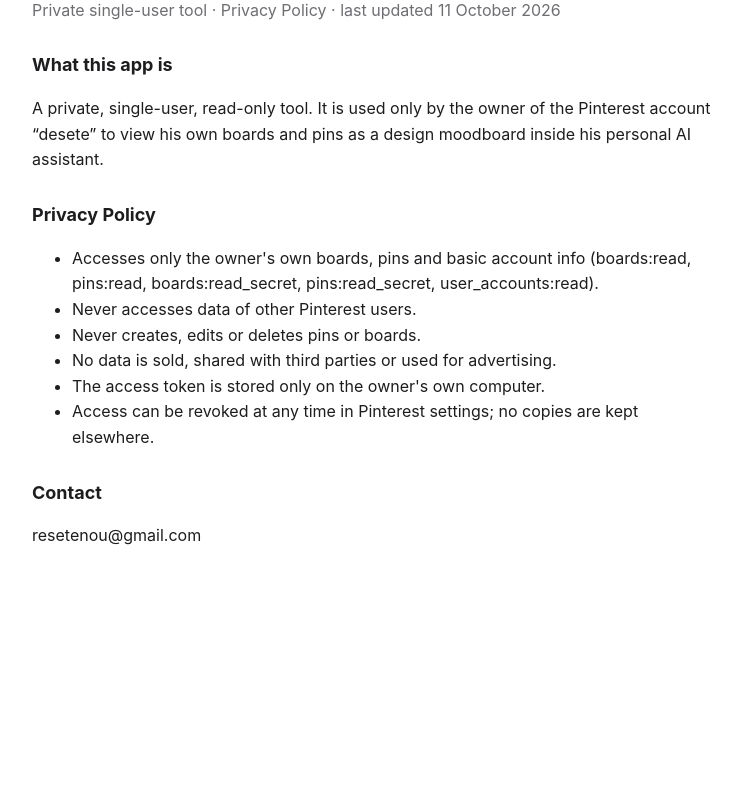
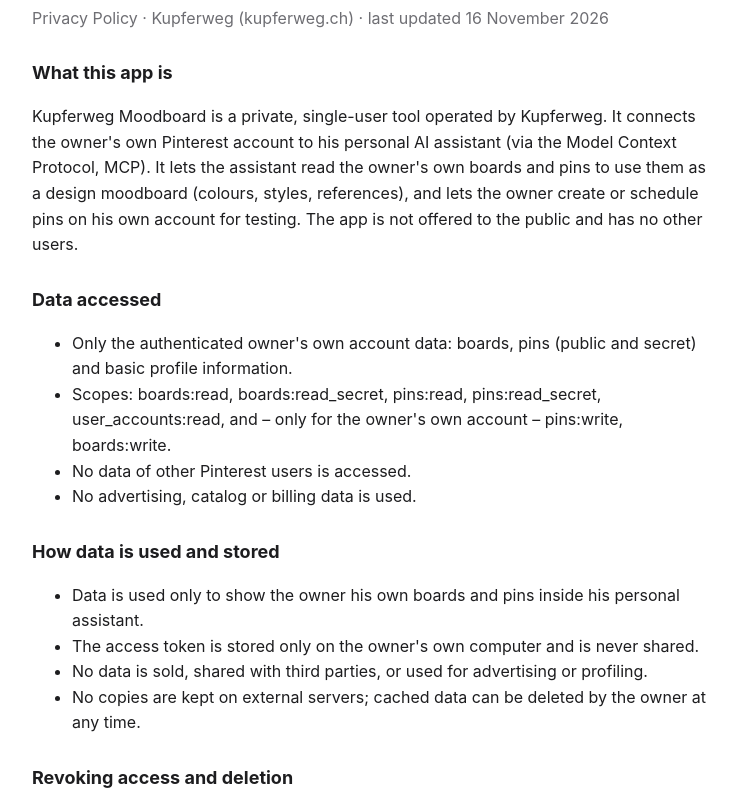
Before and after one commit to resetenou/datenschutz, a plain HTML site: page moodboard/index.html in a window 1280 px wide. Shown: the part 95-889 px from the top of the page, without its empty margins (268-1009 px from the left). Before the commit the page ends 800 px from the top, so only its background shows below. Drawn offline with Linux system fonts and the light colour scheme.

Commit message:
Kupferweg: Startseite, Logo, Moodboard-Datenschutz, eigene Domain
Co-Authored-By: Claude Opus 5.5 <noreply@anthropic.com>
Claude-Session: https://claude.ai/code/session_018S2X3uuqyTSGMptw1dyWnF

```diff
--- a/moodboard/index.html
+++ b/moodboard/index.html
@@ -1,28 +1,32 @@
-<!doctype html><html><head><meta charset=utf8><meta name=viewport content="width=device-width,initial-scale=1,viewport-fit=cover"><style>:root{color-scheme:light;box-sizing:border-box;padding-top:env(safe-area-inset-top,0px);padding-bottom:env(safe-area-inset-bottom,0px)}html{scroll-padding-top:env(safe-area-inset-top,0px)}body{margin:0;padding:0;font:14px -apple-system,BlinkMacSystemFont,sans-serif;background:#fff;color:#000}img{max-width:100%}[hidden]:not([hidden=until-found i]){display:none!important}</style></head><body>
-<title>Moodboard Privacy Policy</title>
+<!doctype html>
+<html lang="en"><head><meta charset="utf-8"><meta name="viewport" content="width=device-width,initial-scale=1">
+<title>Kupferweg Moodboard – Privacy Policy</title><link rel="icon" href="/assets/favicon.png">
 <style>
-:root{--bg:#fff;--fg:#1d1d1f;--mut:#6e6e73}
-@media (prefers-color-scheme:dark){:root:not([data-theme="light"]){--bg:#111;--fg:#f5f5f7;--mut:#a1a1a6}}
-:root[data-theme="dark"]{--bg:#111;--fg:#f5f5f7;--mut:#a1a1a6}
-body{background:var(--bg);color:var(--fg);font:16px/1.6 -apple-system,system-ui,sans-serif;margin:0;padding:32px 16px}
-main{max-width:680px;margin:0 auto}h1{font-size:28px;margin:0 0 4px}h2{font-size:18px;margin:28px 0 6px}p,li{color:var(--fg)}.m{color:var(--mut)}
-</style>
-<main>
-<h1>desete Remi Moodboard</h1>
-<p class="m">Private single-user tool · Privacy Policy · last updated 11 October 2026</p>
-<h2 id="about">What this app is</h2>
-<p>A private, single-user, read-only tool. It is used only by the owner of the Pinterest account “desete” to view his own boards and pins as a design moodboard inside his personal AI assistant.</p>
-<h2 id="privacy">Privacy Policy</h2>
+:root{--bg:#fff;--fg:#1d1d1f;--mut:#6e6e73;--acc:#c8773e}
+@media (prefers-color-scheme:dark){:root{--bg:#111;--fg:#f5f5f7;--mut:#a1a1a6}}
+body{background:var(--bg);color:var(--fg);font:16px/1.6 -apple-system,system-ui,sans-serif;margin:0;padding:40px 16px}
+main{max-width:680px;margin:0 auto}h1{font-size:28px;margin:0 0 4px}h2{font-size:18px;margin:28px 0 6px}.m{color:var(--mut)}a{color:var(--acc)}
+</style></head><body><main>
+<h1>Kupferweg Moodboard</h1>
+<p class="m">Privacy Policy · Kupferweg (kupferweg.ch) · last updated 16 November 2026</p>
+<h2>What this app is</h2>
+<p>Kupferweg Moodboard is a private, single-user tool operated by Kupferweg. It connects the owner's own Pinterest account to his personal AI assistant (via the Model Context Protocol, MCP). It lets the assistant read the owner's own boards and pins to use them as a design moodboard (colours, styles, references), and lets the owner create or schedule pins on his own account for testing. The app is not offered to the public and has no other users.</p>
+<h2>Data accessed</h2>
 <ul>
-<li>Accesses only the owner's own boards, pins and basic account info (boards:read, pins:read, boards:read_secret, pins:read_secret, user_accounts:read).</li>
-<li>Never accesses data of other Pinterest users.</li>
-<li>Never creates, edits or deletes pins or boards.</li>
-<li>No data is sold, shared with third parties or used for advertising.</li>
-<li>The access token is stored only on the owner's own computer.</li>
-<li>Access can be revoked at any time in Pinterest settings; no copies are kept elsewhere.</li>
+<li>Only the authenticated owner's own account data: boards, pins (public and secret) and basic profile information.</li>
+<li>Scopes: boards:read, boards:read_secret, pins:read, pins:read_secret, user_accounts:read, and – only for the owner's own account – pins:write, boards:write.</li>
+<li>No data of other Pinterest users is accessed.</li>
+<li>No advertising, catalog or billing data is used.</li>
 </ul>
+<h2>How data is used and stored</h2>
+<ul>
+<li>Data is used only to show the owner his own boards and pins inside his personal assistant.</li>
+<li>The access token is stored only on the owner's own computer and is never shared.</li>
+<li>No data is sold, shared with third parties, or used for advertising or profiling.</li>
+<li>No copies are kept on external servers; cached data can be deleted by the owner at any time.</li>
+</ul>
+<h2>Revoking access and deletion</h2>
+<p>Access can be revoked at any time in Pinterest settings under “Apps”. Revoking access stops all data access immediately; locally cached data is then deleted.</p>
 <h2>Contact</h2>
-<p>resetenou@gmail.com</p>
-</main>
-
-</body></html>
+<p><a href="mailto:kontakt@kupferweg.ch">kontakt@kupferweg.ch</a></p>
+</main></body></html>
```
Also changed, not shown: index.html (+25 -4 lines), assets/favicon.png (added), assets/logo.png (added), assets/logo.svg (added), 1 other file.
